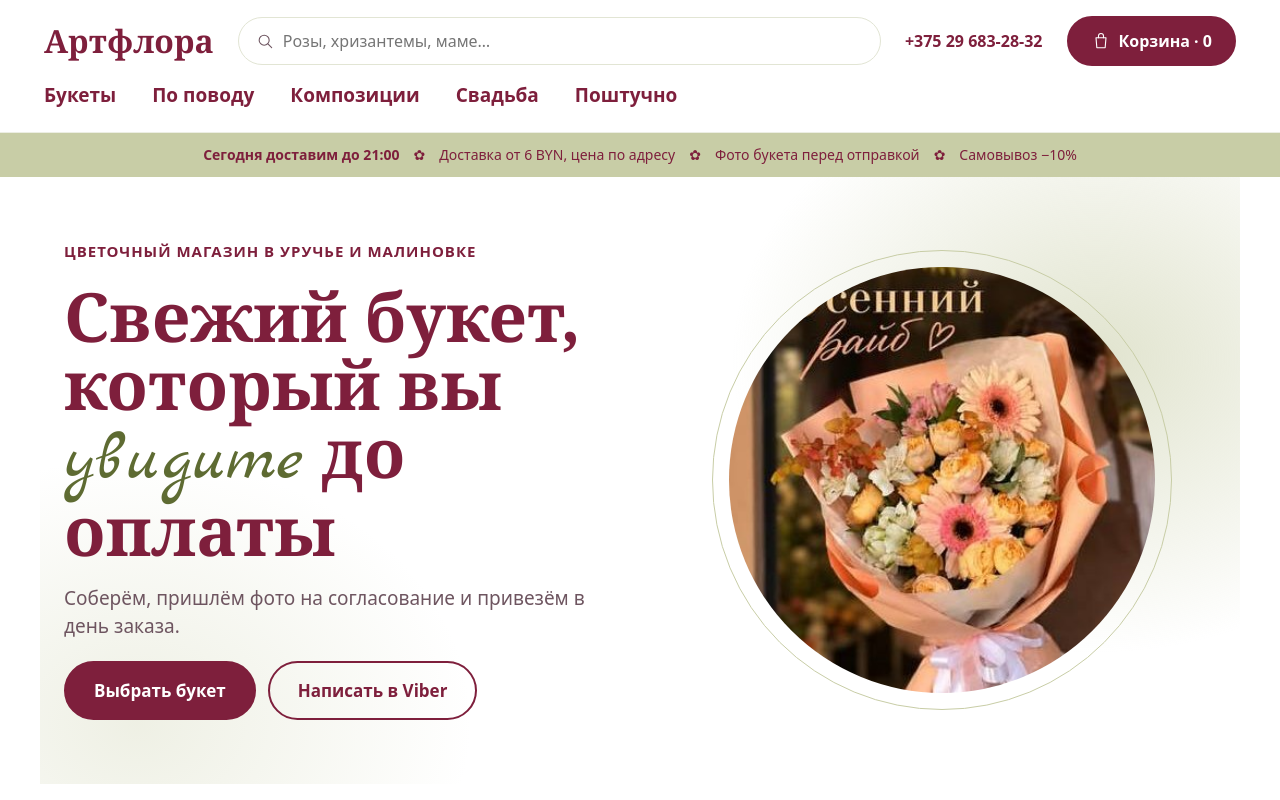
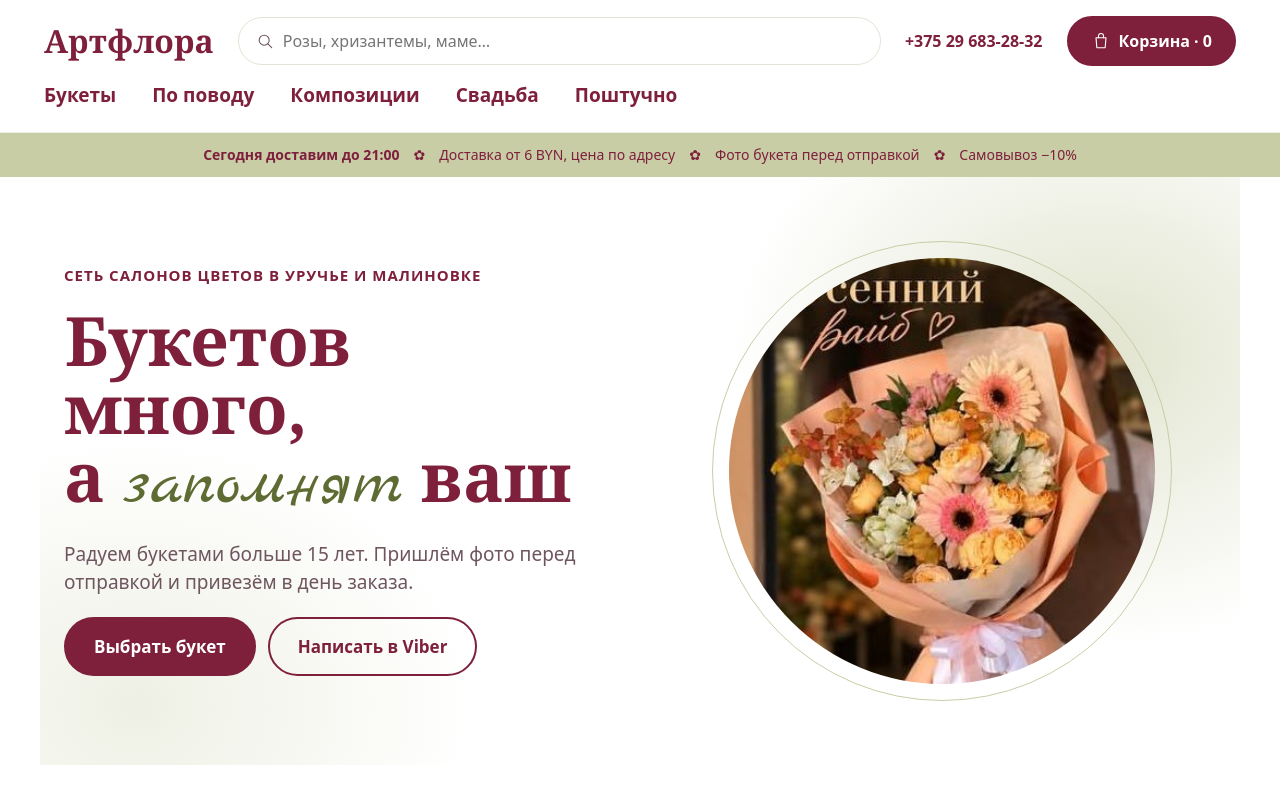
Before and after one commit to dinx393/Artflora-site-, a Next.js app: page / in a window 1280 px wide. Shown: the top 800 px of the page. Built offline with nearby package versions, Linux system fonts and the light colour scheme; no server answers; the database is empty.

Commit message:
Главная: новый заголовок, «сеть салонов цветов», больше 15 лет
Co-Authored-By: Claude Opus 5.5 (1M context) <noreply@anthropic.com>
Claude-Session: https://claude.ai/code/session_01X9B9D4TyzPe5AuT9dSsbgo

```diff
--- a/src/app/(shop)/page.tsx
+++ b/src/app/(shop)/page.tsx
@@ -20,13 +20,13 @@ export default async function Home({ searchParams }: { searchParams: Promise<{ p
       <section className="hero">
         <div className="stack" style={{ flex: "1 1 min(420px, 100%)", minWidth: 0, gap: 20 }}>
           <p style={{ fontWeight: 700, fontSize: 15, letterSpacing: 1, textTransform: "uppercase" }}>
-            Цветочный магазин в Уручье и Малиновке
+            Сеть салонов цветов в Уручье и Малиновке
           </p>
           <h1>
-            Свежий букет, который вы <span className="script">увидите</span> до оплаты
+            Букетов много,<br /> а <span className="script">запомнят</span> ваш
           </h1>
           <p className="muted" style={{ fontSize: 19, lineHeight: 1.5 }}>
-            Соберём, пришлём фото на согласование и привезём в день заказа.
+            Радуем букетами больше 15 лет. Пришлём фото перед отправкой и привезём в день заказа.
           </p>
           <div className="row" style={{ gap: 12 }}>
             <Link href="/catalog" className="btn btn-lg">
--- a/src/app/layout.tsx
+++ b/src/app/layout.tsx
@@ -10,7 +10,7 @@ export const metadata: Metadata = {
   metadataBase: new URL(process.env.SITE_URL ?? "https://artflora.by"),
   title: { default: "Артфлора — цветы и букеты с доставкой по Минску", template: "%s — Артфлора" },
   description:
-    "Цветочный магазин в Уручье и Малиновке. Пришлём фото букета до отправки, доставим по Минску в день заказа. Самовывоз −10%.",
+    "Сеть салонов цветов в Уручье и Малиновке, радуем букетами больше 15 лет. Пришлём фото букета до отправки, доставим по Минску в день заказа. Самовывоз −10%.",
 };
 
 export const viewport: Viewport = { width: "device-width", initialScale: 1, themeColor: "#7E1F3C" };
```
